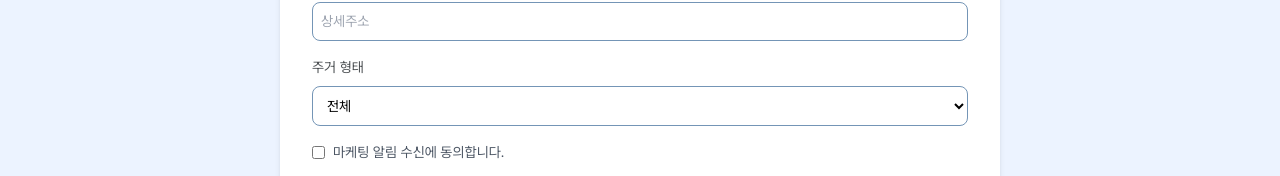
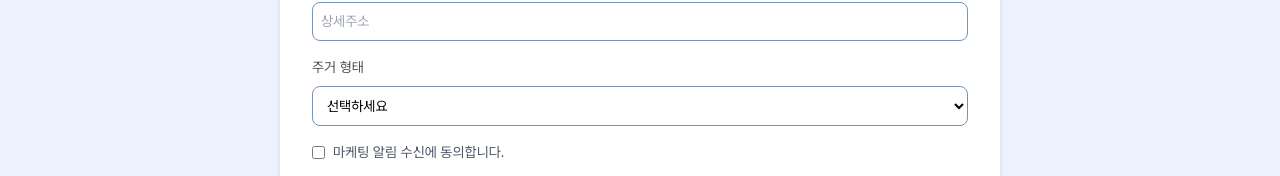
Before and after one commit to ziplanner/zipple-front, a Next.js app: page /signup/general in a window 1280 px wide. Shown: the part 500-676 px from the top of the page. Built offline with nearby package versions, Linux system fonts and the light colour scheme.

Commit message:
style: Update customDropdown.tsx

```diff
--- a/app/components/dropdown/customDropdown.tsx
+++ b/app/components/dropdown/customDropdown.tsx
@@ -29,6 +29,9 @@ const CustomDropdown = ({
         className="border border-searchbarborder p-1.5 md:p-2.5 rounded-lg focus:outline-none focus:ring-1
         focus:ring-selectedoption_pressed transition-all text-mobile_body3_r md:text-body2_r bg-white"
       >
+        <option value="" disabled hidden>
+          선택하세요
+        </option>
         {options.map((option) => (
           <option key={option.value} value={option.value}>
             {option.label}
```
